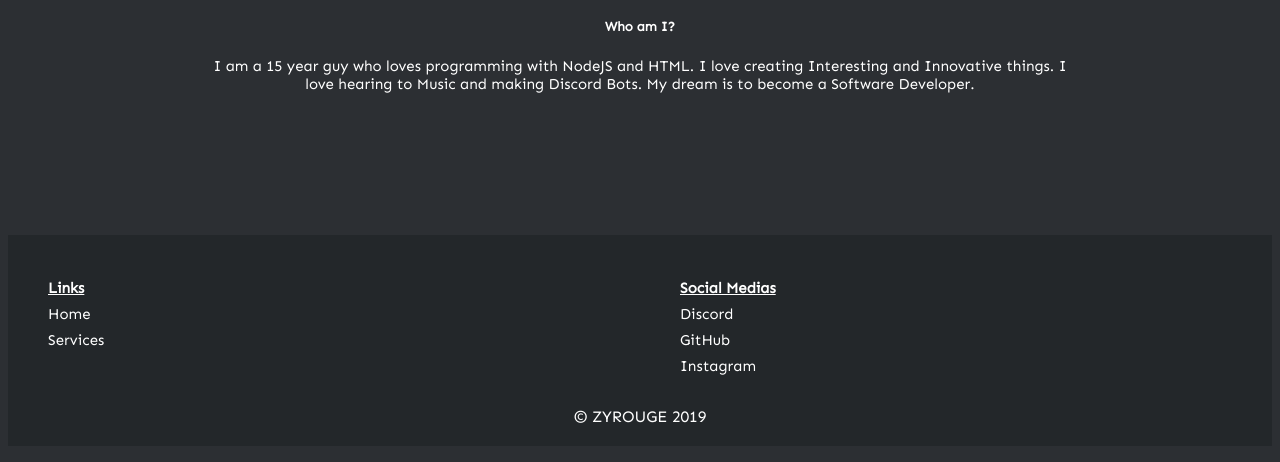
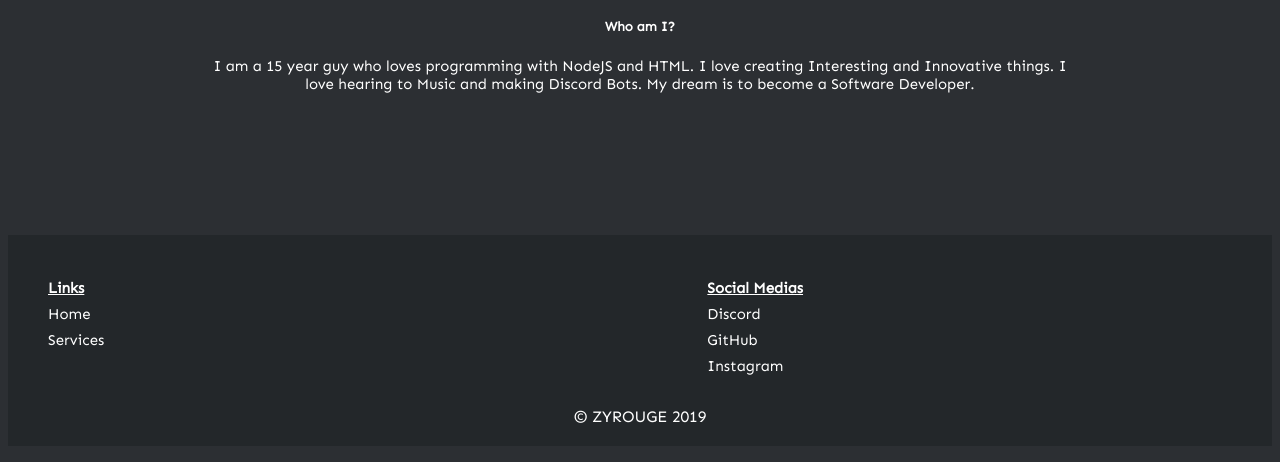
Before and after one commit to zyrouge/zyrouge-website, a plain HTML site: page index.html in a window 1280 px wide. Shown: the part 508-970 px from the top of the page. Drawn offline with Linux system fonts and the light colour scheme.

Commit message:
Minor Fix in footer

```diff
--- a/stylesheet.css
+++ b/stylesheet.css
@@ -71,12 +71,11 @@ body {
 
 .footer #links {
     padding-top: 20px;
-    width: 50%;
+    width: 49%;
 }
 
 .footer #social {
     padding-top: 20px;
-    width: 50%;
 }
 
 .footer ul {
```
